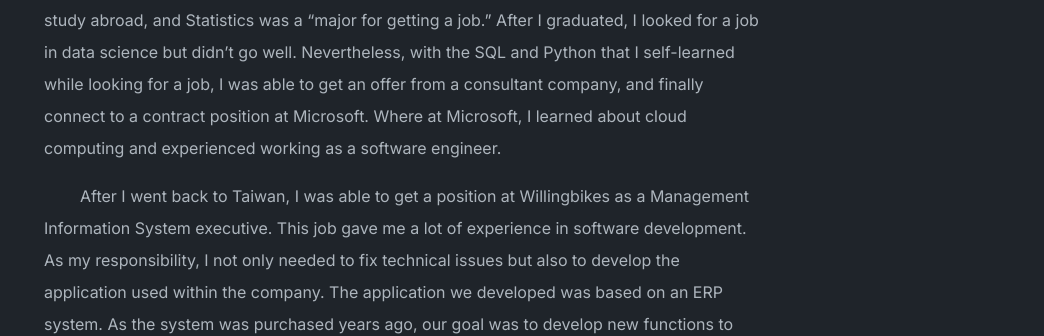
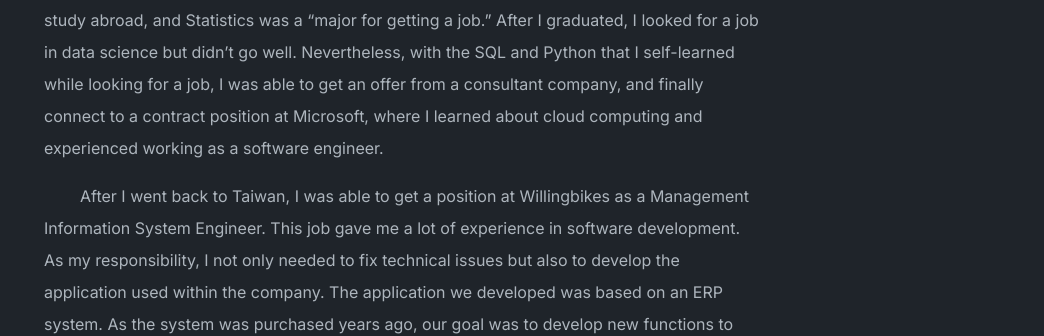
Before and after one commit to allenLQVE/e-portfolio, a Jekyll site: the page built from about.md, in a window 1280 px wide. Shown: the part 627-963 px from the top of the page, without its empty margins (236-1280 px from the left). Built offline with Jekyll 4.4.1, drawn with Linux system fonts in a browser that asks for light colours; some of the changed text lies outside the part shown.

Commit message:
Update about.md

```diff
--- a/about.md
+++ b/about.md
@@ -13,8 +13,8 @@ title: About Me
 
 <span class="tab">Hi! I am HungHsu Chen, and I also go by Allen. I am passionate about coding, bouldering, and gaming (on both board games and video games!). I am a student at Boston University and am working on my Master of Science in Computer Science. I am aiming to become a software developer.
 
-<span class="tab">I had my undergrad at the University of California, Davis. My majors were Statistics and Japanese. I became interested in the Japanese language and culture after I went to Japan to study abroad, and Statistics was a "major for getting a job." After I graduated, I looked for a job in data science but didn't go well. Nevertheless, with the SQL and Python that I self-learned while looking for a job, I was able to get an offer from a consultant company, and finally connect to a contract position at Microsoft. Where at Microsoft, I learned about cloud computing and experienced working as a software engineer.
+<span class="tab">I had my undergrad at the University of California, Davis. My majors were Statistics and Japanese. I became interested in the Japanese language and culture after I went to Japan to study abroad, and Statistics was a "major for getting a job." After I graduated, I looked for a job in data science but didn't go well. Nevertheless, with the SQL and Python that I self-learned while looking for a job, I was able to get an offer from a consultant company, and finally connect to a contract position at Microsoft, where I learned about cloud computing and experienced working as a software engineer.
 
-<span class="tab">After I went back to Taiwan, I was able to get a position at Willingbikes as a Management Information System executive. This job gave me a lot of experience in software development. As my responsibility, I not only needed to fix technical issues but also to develop the application used within the company. The application we developed was based on an ERP system. As the system was purchased years ago, our goal was to develop new functions to meet the needs of different departments. The application was developed by PHP with Laravel framework, and the server was hosted on a VM in our private network. In this position, I was able to learn how to build a web application with MVC, and this experience evoked my interest in software development.
+<span class="tab">After I went back to Taiwan, I was able to get a position at Willingbikes as a Management Information System Engineer. This job gave me a lot of experience in software development. As my responsibility, I not only needed to fix technical issues but also to develop the application used within the company. The application we developed was based on an ERP system. As the system was purchased years ago, our goal was to develop new functions to meet the needs of different departments. The application was developed by PHP with Laravel framework, and the server was hosted on a VM in our private network. In this position, I was able to learn how to build a web application with MVC, and this experience evoked my interest in software development.
 
 <span class="tab">With a strong interest in software development, I applied to the MSCS at Boston University. Here, I have studied programming with Java, styles of coding, algorithms, operating systems, software design patterns, etc. Now, my goal is to get a position as a software developer which can let me apply what I learned and let me write code that I love.
```
